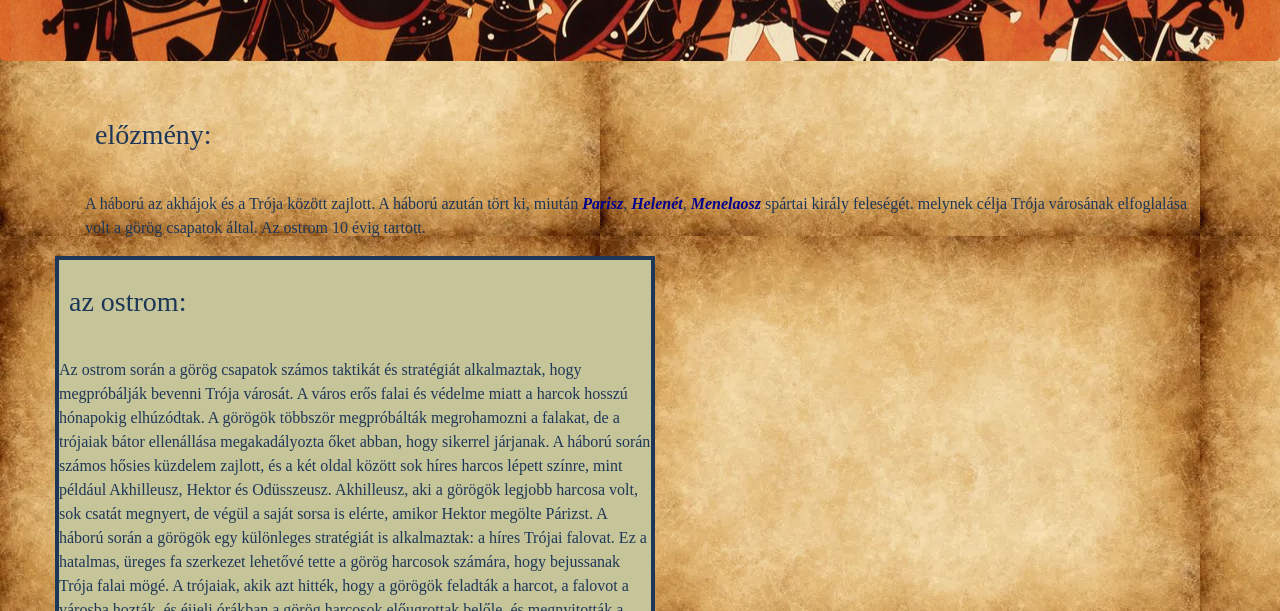
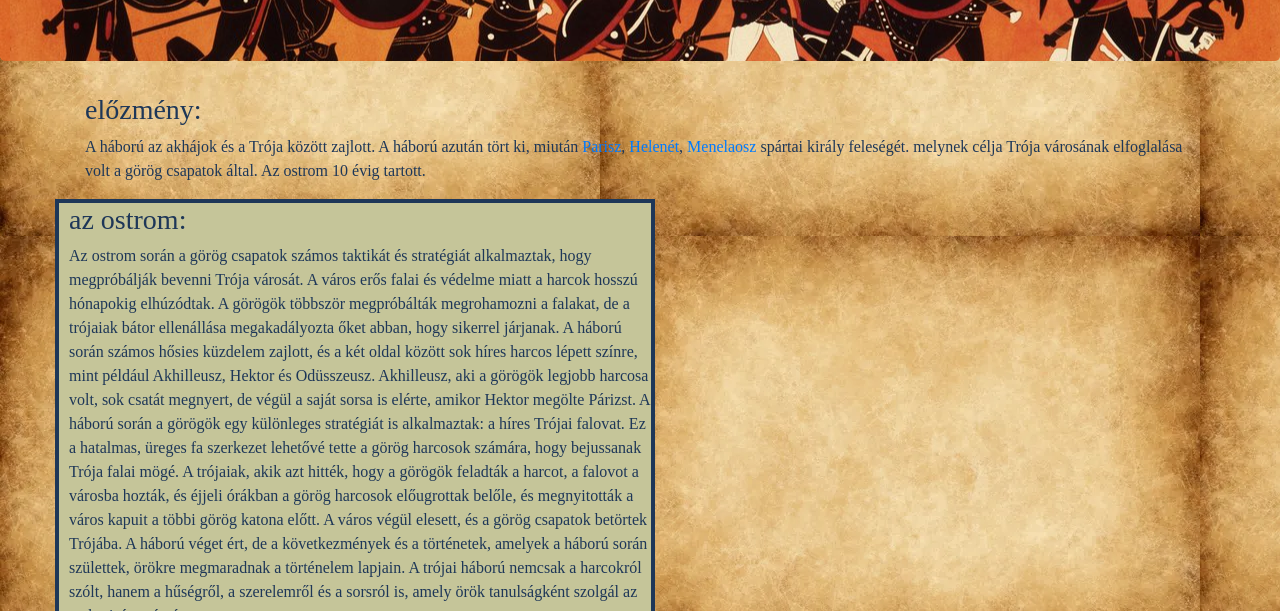
Before and after one commit to Csorbab/Trojai-Habor, a plain HTML site: page index.html in a window 1280 px wide. Shown: the part 189-800 px from the top of the page. Drawn offline with Linux system fonts and the light colour scheme; a script that the page names is missing.

Commit message:
Update trojai haboru.css

```diff
--- a/trojai haboru.css
+++ b/trojai haboru.css
@@ -35,21 +35,7 @@ body{
   background-color: #C5C599;
   width: 600px;
   border: solid 4px;
-}
-
-h3{
-  margin-top: 0px;
-  margin: 25px 0px;
-  padding-bottom: 15px;
-  padding-left: 10px;
-}
-
-a {
-  margin-top: 0px;
-  padding-bottom: 15px;
-  font-style: italic;
-  font-weight: bold;
-  color: darkblue;
+  padding-left: 10px
 }
 
 .img {
```
